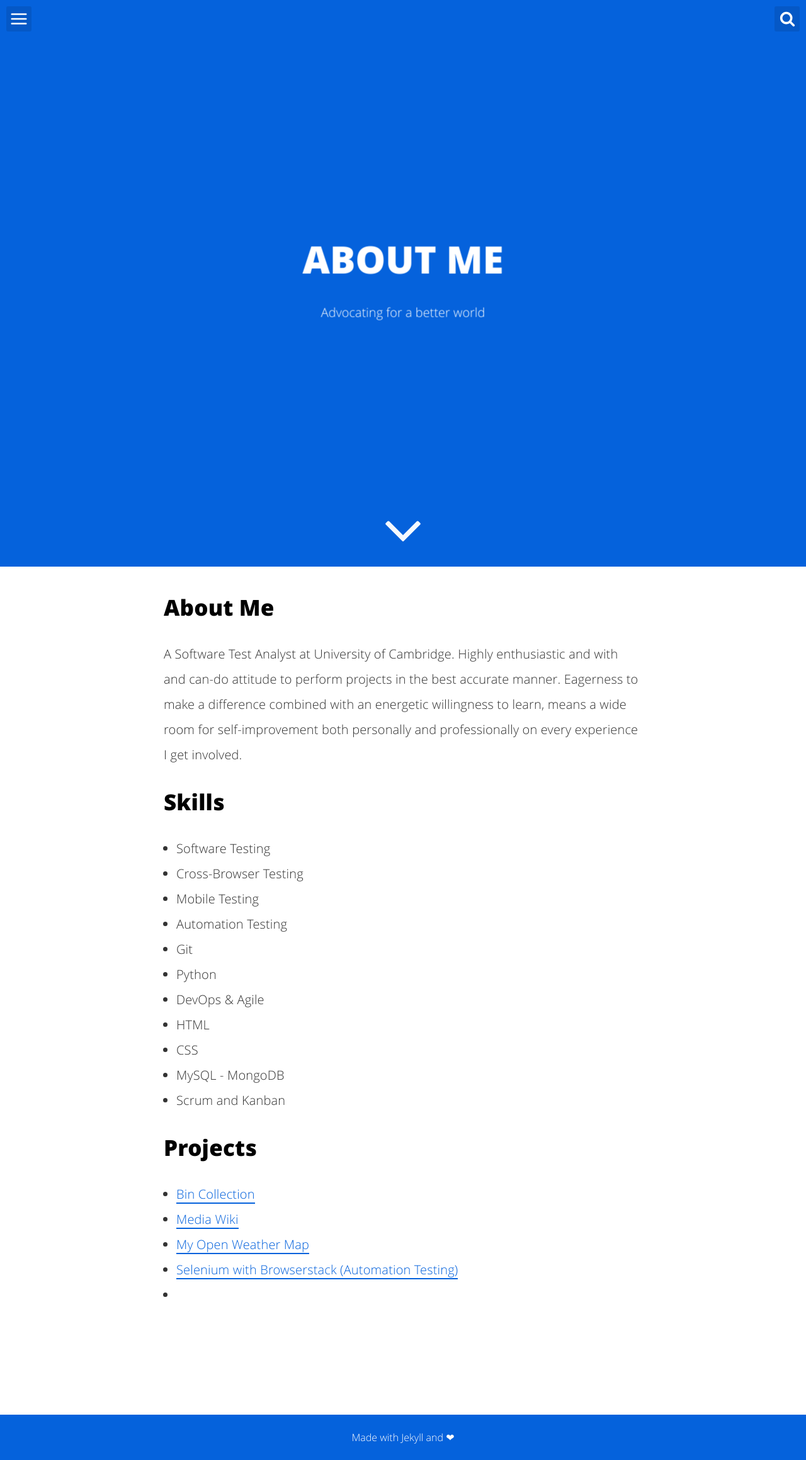
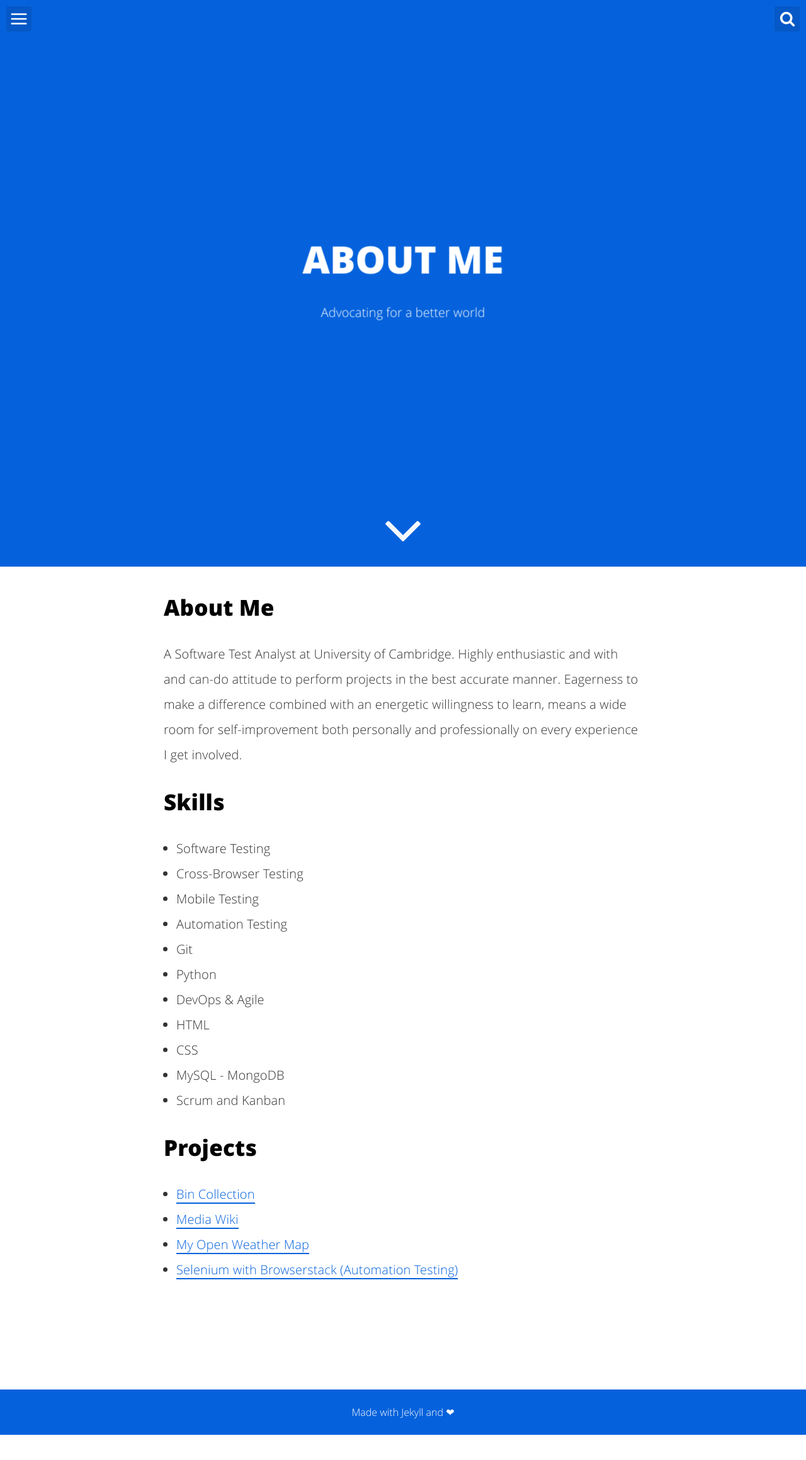
Before and after one commit to JuliaTorrejon/juliatorrejon.github.io, a Jekyll site: the page built from about.html, in a window 1280 px wide. Shown: the whole page at 63% size. Built offline with Jekyll 4.4.1, drawn with Linux system fonts in a browser that asks for light colours; after the commit the page ends 2279 px from its top, so only the background shows below that.

```diff
--- a/about.html
+++ b/about.html
@@ -36,5 +36,5 @@ description: "Advocating for a better world"
 	<li><a href="https://github.com/JuliaTorrejon/bin_collection">Bin Collection</a></li>
 	<li><a href="https://github.com/JuliaTorrejon/mediawiki-docker_compose">Media Wiki</a></li>
 	<li><a href="https://github.com/JuliaTorrejon/devops-pyhton_weather_api_client">My Open Weather Map</a></li>
-	<li><a href="https://gitlab.developers.cam.ac.uk/jt654/browserstack">Selenium with Browserstack (Automation Testing)</a><li>
+	<li><a href="https://gitlab.developers.cam.ac.uk/jt654/browserstack">Selenium with Browserstack (Automation Testing)</a></li>
 </ul>
```
